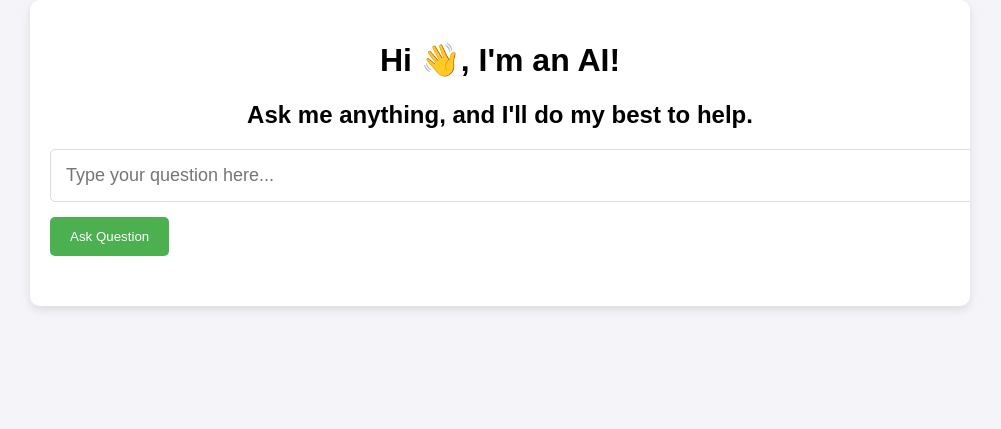
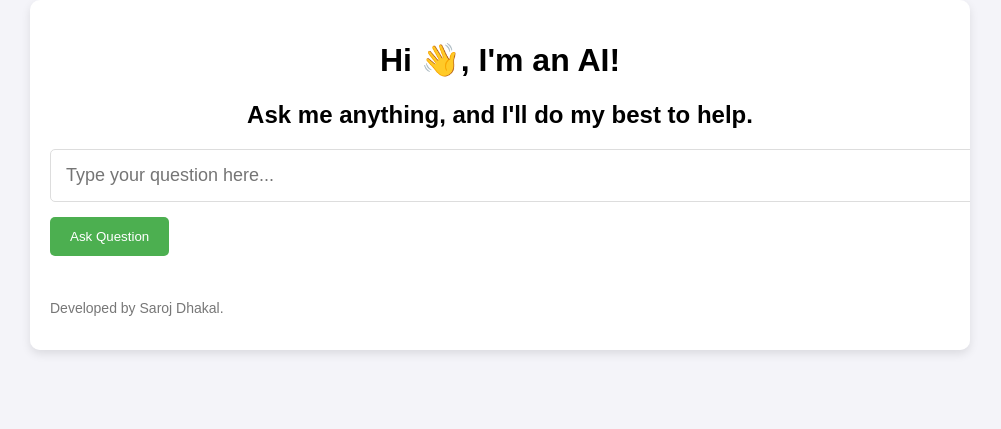
Before and after one commit to Sarojdhakal307/flask-genai-app, a Flask app: page / in a window 1280 px wide. Shown: the top 429 px of the page, without its empty margins (140-1141 px from the left). Run offline with Flask 3, Linux system fonts and the light colour scheme.

Commit message:
Update footer in index.html to include developer credit

```diff
--- a/templates/index.html
+++ b/templates/index.html
@@ -152,9 +152,10 @@
         </form>
       </div>
 
-      <!-- <div class="footer">
-         <p>Date: <span id="date"></span></p>
-      </div> -->
+      <div class="footer">
+        <p>Developed by Saroj Dhakal.</p>
+         <!-- <p>Date: <span id="date"></span></p>  -->
+      </div>
     </div>
 
     <script>
```
